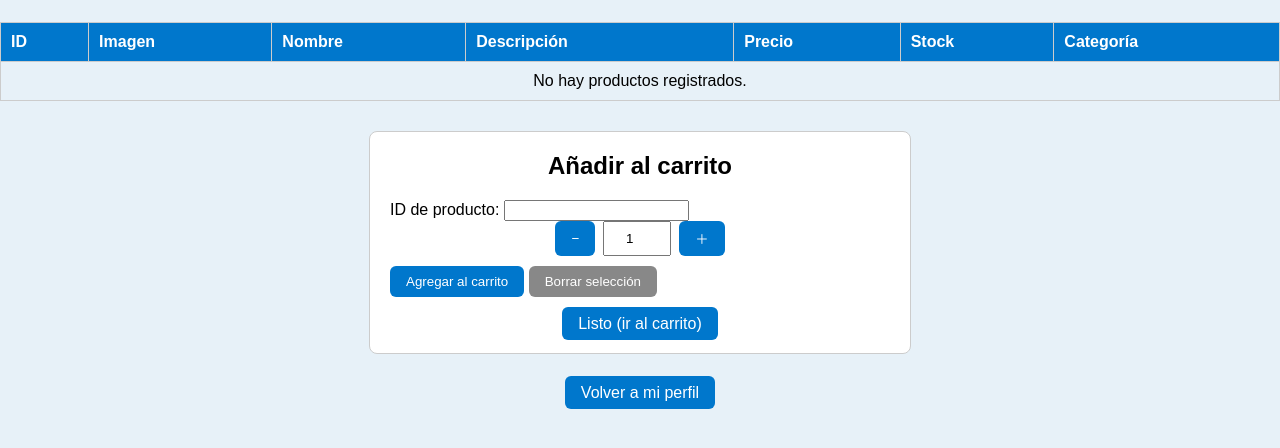
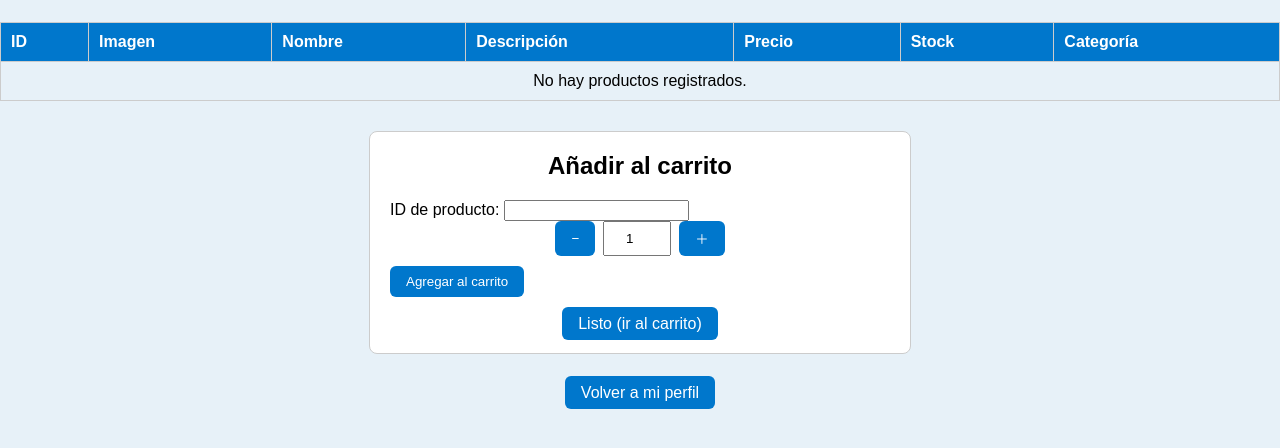
Before and after one commit to Leo2406Abi/pagina_web, a Django app: template tienda/templates/tienda/productos.html in a window 1280 px wide. Shown: the part 58-506 px from the top of the page. Run offline with Django 5.2, Linux system fonts and the light colour scheme; the template is opened without the code that fills it, so the values that code supplies are empty.

Commit message:
Update productos.html

```diff
--- a/tienda/templates/tienda/productos.html
+++ b/tienda/templates/tienda/productos.html
@@ -80,7 +80,6 @@
             </div>
 
             <button type="submit">Agregar al carrito</button>
-            <button type="reset" style="background:#888;">Borrar selección</button>
         </form>
 
         <br>
```
